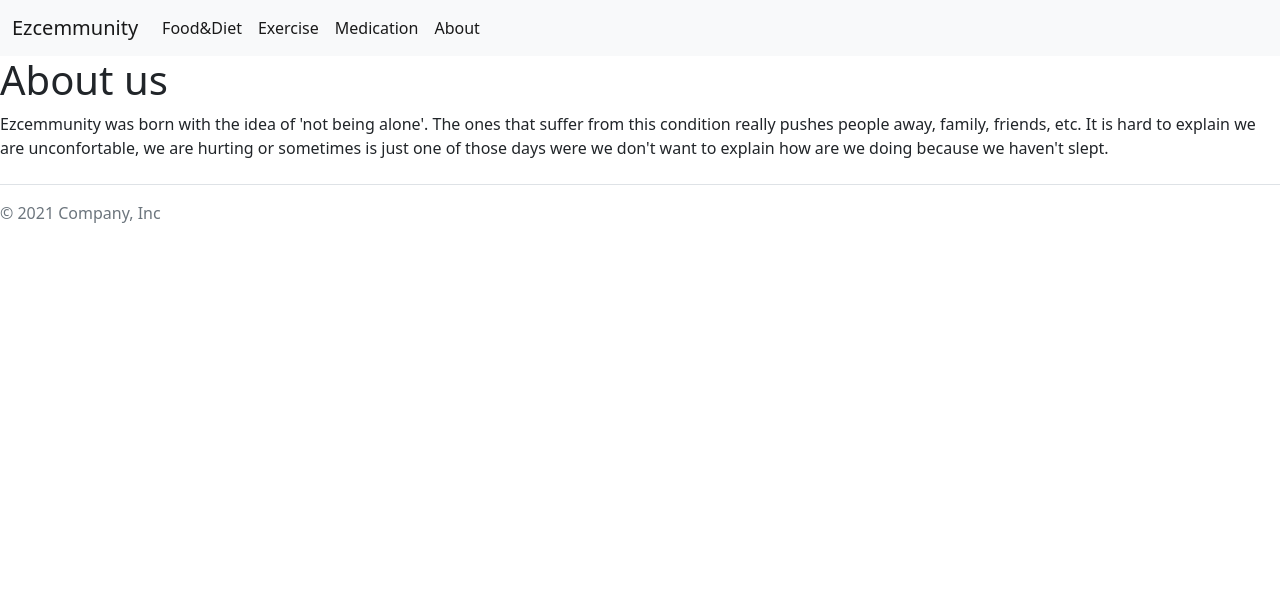
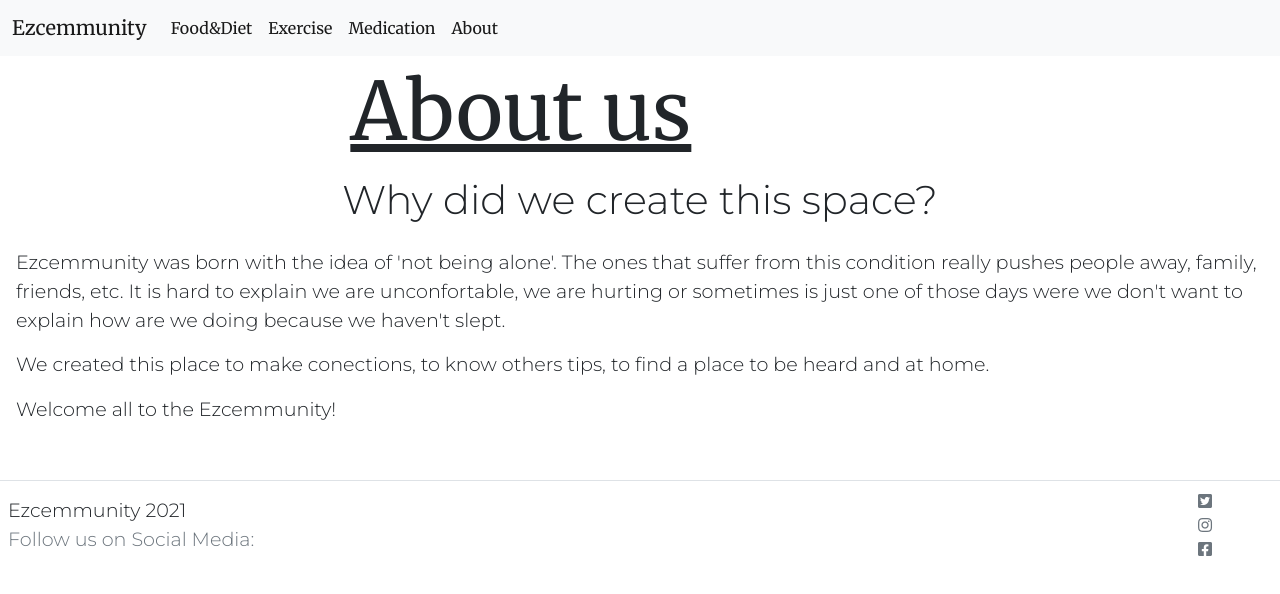
Before and after one commit to jvalchap/Ezcemmunity, a website: page about.html in a window 1280 px wide. Drawn offline with nearby package versions, Linux system fonts and the light colour scheme.

Commit message:
Finished 'about' page. Defined footer and font-family.

```diff
--- a/about.html
+++ b/about.html
@@ -4,9 +4,17 @@
     <meta charset="UTF-8">
     <meta http-equiv="X-UA-Compatible" content="IE=edge">
     <meta name="viewport" content="width=device-width, initial-scale=1.0">
+    <!--Link Bootstrap-->
     <link rel="stylesheet" href="./css/bootstrap.css">
+    <!--Link SCSS-->
     <link rel="stylesheet" href="./scss/style.css">
-    <title>About us</title>
+    <!--Link FontAwesome-->
+    <link rel="stylesheet" href="https://use.fontawesome.com/releases/v5.15.4/css/all.css" integrity="sha384-DyZ88mC6Up2uqS4h/KRgHuoeGwBcD4Ng9SiP4dIRy0EXTlnuz47vAwmeGwVChigm" crossorigin="anonymous">
+    <link rel="preconnect" href="https://fonts.googleapis.com">
+    <link rel="preconnect" href="https://fonts.gstatic.com" crossorigin>
+    <!--Link Google Fonts-->
+    <link href="https://fonts.googleapis.com/css2?family=Merriweather:ital,wght@0,300;0,400;0,700;1,300;1,400;1,700&family=Montserrat:ital,wght@0,100;0,200;0,300;0,600;0,700;1,100;1,200;1,300;1,600;1,700&display=swap" rel="stylesheet">
+    <title>About us - Ezcemmunity</title>
 </head>
 <body>
     <div>
@@ -14,7 +22,7 @@
         <header>
             <nav class="navbar navbar-expand-lg navbar-light bg-light">
                 <div class="container-fluid">
-                  <a class="navbar-brand" href="#">Ezcemmunity</a>
+                  <a class="navbar-brand" href="index.html">Ezcemmunity</a>
                     <button class="navbar-toggler" type="button" data-bs-toggle="collapse" data-bs-target="#navbarNav" aria-controls="navbarNav" aria-expanded="false" aria-label="Toggle navigation">
                         <span class="navbar-toggler-icon"></span>
                     </button>
@@ -38,27 +46,33 @@
             </nav>
         </header>
 
-        <main>
+        <main class="ps-3 pe-3 d-flex justify-content-center">
             <div>
-                <h1>About us</h1>
+                <h1 class="text-decoration-underline p-2">About us</h1>
+                <h2>Why did we create this space?</h2>
             </div>
         </main>
 
-        <section>
+        <section class="p-3">
             <div>
-                Ezcemmunity was born with the idea of 'not being alone'. The ones that suffer from this condition really pushes people away, family, friends, etc. It is hard to explain we are unconfortable, we are hurting or sometimes is just one of those days were we don't want to explain how are we doing because we haven't slept.
+                <p>Ezcemmunity was born with the idea of 'not being alone'. The ones that suffer from this condition really pushes people away, family, friends, etc. It is hard to explain we are unconfortable, we are hurting or sometimes is just one of those days were we don't want to explain how are we doing because we haven't slept.</p>
+                <p>We created this place to make conections, to know others tips, to find a place to be heard and at home.</p>
+                <p class="">Welcome all to the Ezcemmunity!</p>
             </div>
         </section>
 
-        <footer class="d-flex flex-wrap justify-content-between align-items-center py-3 my-4 border-top">
-            <div class="col-md-4 d-flex align-items-center">
-                <span class="text-muted">© 2021 Company, Inc</span>
+        <footer class="d-flex flex-wrap justify-content-between align-items-center my-4 border-top p-2">
+            <div class="col-md-4 align-items-center">
+                <p class="mb-0">Ezcemmunity 2021</p>
+                <p class="text-muted mb-0"> Follow us on Social Media: </p>
             </div>
+            <div>
                 <ul class="nav col-md-4 justify-content-end list-unstyled d-flex">
                     <li class="ms-3"><a class="text-muted" href="#"><i class="bi fab fa-twitter-square" width="24" height="24"><use xlink:href="www.twitter.com"></use></i></a></li>
                     <li class="ms-3"><a class="text-muted" href="#"><i class="bi fab fa-instagram" width="24" height="24"><use xlink:href="www.instagram.com"></use></i></a></li>
                     <li class="ms-3"><a class="text-muted" href="#"><i class="bi fab fa-facebook-square" width="24" height="24"><use xlink:href="www.facebook.com"></use></i></a></li>
                 </ul>
+            </div>
         </footer>
 
     </div>
--- a/scss/style.scss
+++ b/scss/style.scss
@@ -1,4 +1,53 @@
+$font__h1: 5rem;
+$font__p: 1.2rem;
+
 *{
     padding: 0rem;
     margin: 0rem;
 }
+
+
+
+/*--------------------FONT--------------------*/
+
+h1{
+    font-family: 'Merriweather', serif;
+    font-size: $font__h1;
+}
+
+h2{
+    font-family: 'Montserrat', sans-serif;
+    font-size: $font__h1/2;
+}
+
+h3{
+    font-family: 'Merriweather', serif;
+}
+
+h4{
+    font-family: 'Montserrat', sans-serif;
+}
+
+h5{
+    font-family: 'Montserrat', sans-serif;
+}
+
+h6{
+    font-family: 'Montserrat', sans-serif;
+}
+
+p{
+    font-family: 'Montserrat', sans-serif;
+    font-size: $font__p;
+}
+
+div{
+    font-family: 'Merriweather', serif;
+}
+
+
+
+
+
+
+/*--------------------FOOTER--------------------*/
```
Also changed, not shown: index.html (+13 -8 lines), scss/style.css, 1 other file.
